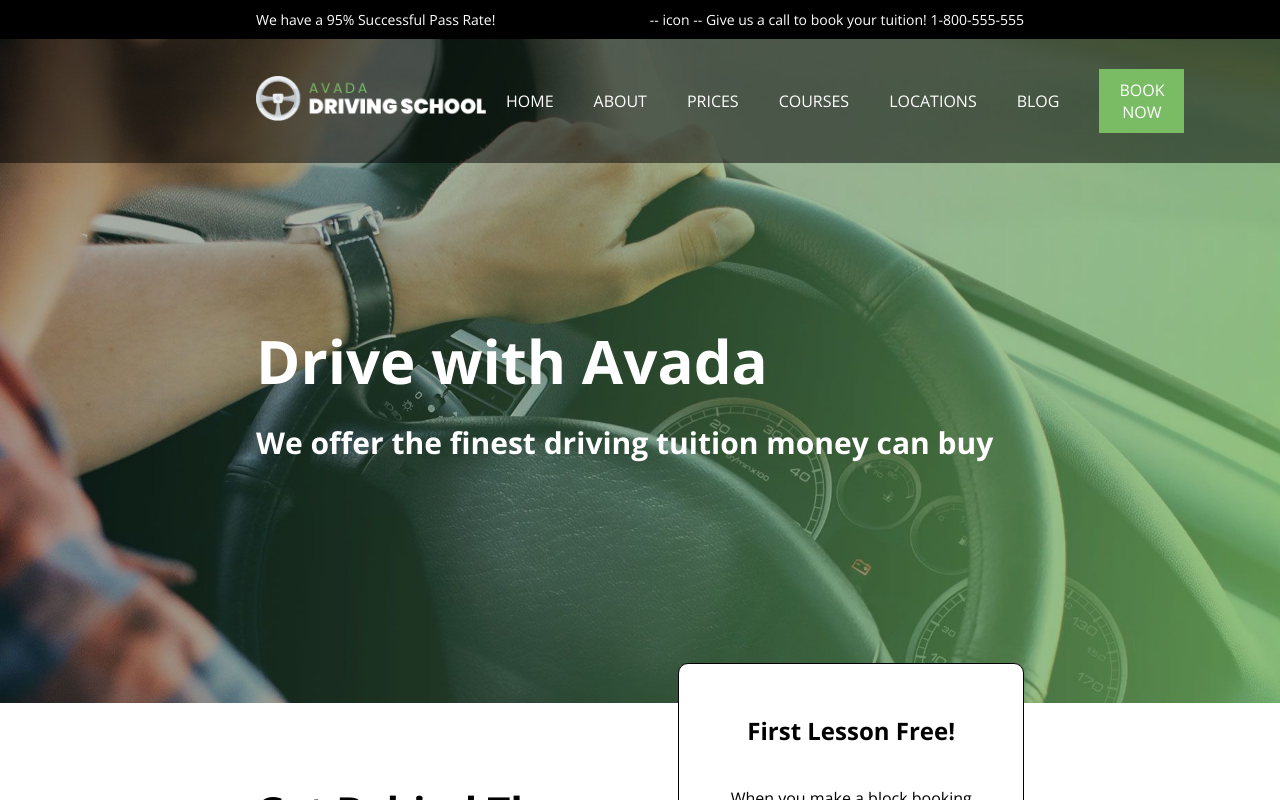
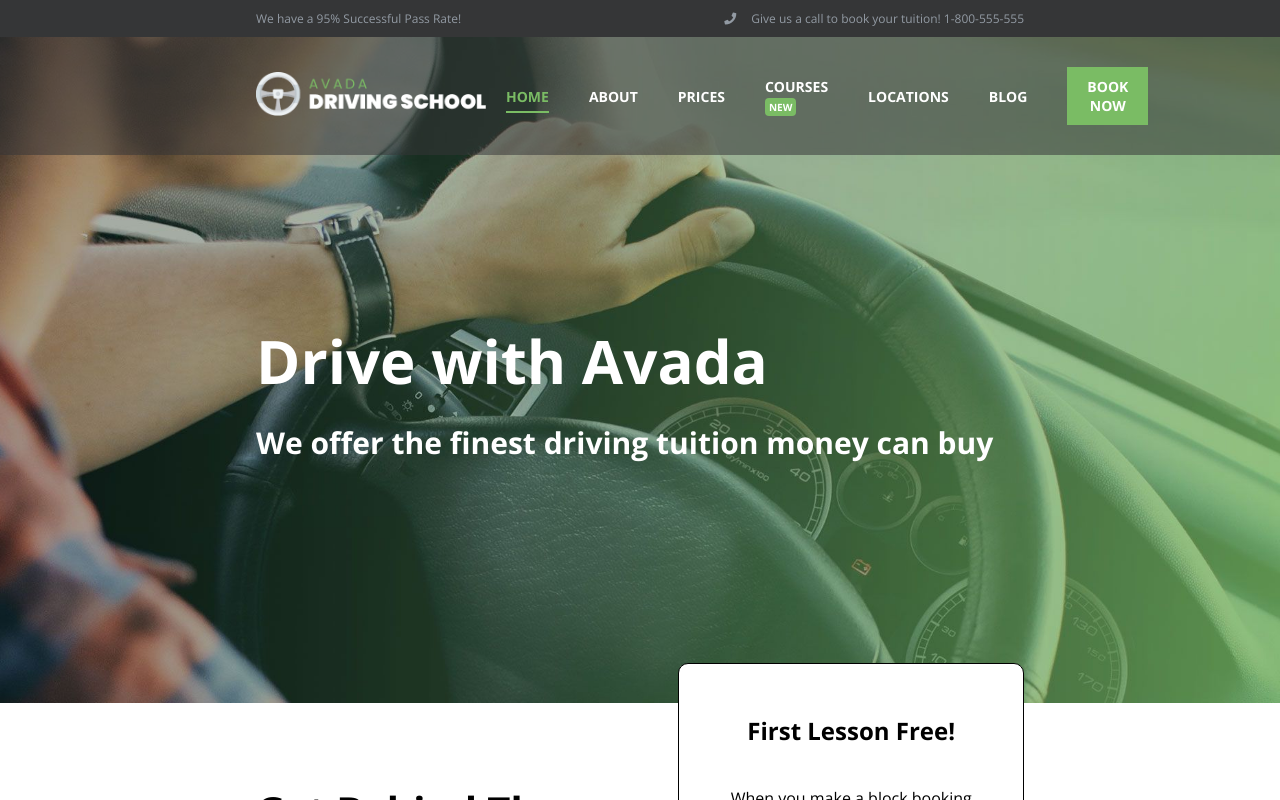
Before and after one commit to MatteoRuggieri2/proj-html-vuejs, a Vue app: page / in a window 1280 px wide. Shown: the top 800 px of the page. Built offline with nearby package versions, Linux system fonts and the light colour scheme.

Commit message:
Terminato header

```diff
--- a/src/components/Header.vue
+++ b/src/components/Header.vue
@@ -7,7 +7,7 @@
                 <div class="wrapper">
                     <span>We have a 95% Successful Pass Rate!</span>
                     <span>
-                        <span>-- icon -- </span>
+                        <span class="phone-icon"><i class="fas fa-phone"></i></span>
                         <span>Give us a call to book your tuition! 1-800-555-555</span>
                     </span>
                 </div>
@@ -28,7 +28,10 @@
                     <nav>
                         <ul>
                             <li v-for="(element, index) in headerLinks" :key="index">
-                                <a href="#">{{ element.name }}</a>
+                                <a :class="element.active ? 'active' : false" href="#">
+                                    {{ element.name }}
+                                </a>
+                                <span v-if="element.new" class="new-tag">new</span>
                             </li>
                         </ul>
                         <a class="btn btn-primary" href="#">book now</a>
@@ -61,20 +64,26 @@ export default {
 
         .header-top {
             padding: 10px 0;
-            background-color: black;
-            color: $secondary_color;
-            font-size: 14px;
+            background-color: #353637;
+            color: $primary_text_color;
+            font-size: 12px;
 
             .wrapper {
                 display: flex;
                 justify-content: space-between;
+
+                .phone-icon {
+                    margin-right: 15px;
+                }
             }
         }
 
         .header-bottom {
             padding: 30px 0;
-            background-color: rgba(0, 0, 0, 0.5);   // Prendere il colore principale dell'header e schiarirlo
+            background-color: #35363788;   // Prendere il colore principale dell'header e schiarirlo
             color: $secondary_color;
+            font-size: 14px;
+            font-weight: bold;
 
             .wrapper {
                 display: flex;
@@ -96,6 +105,25 @@ export default {
 
                         li {
                             margin: 0 20px;
+
+                            a {
+                                padding-bottom: 5px;
+                                &.active {
+                                    color: $primary_color;
+                                    border-bottom: 2px solid $primary_color;
+                                }
+
+                                &:hover {
+                                    color: $primary_color;
+                                }
+                            }
+
+                            .new-tag {
+                                background-color: $primary_color;
+                                font-size: 10px;
+                                padding: 2px 4px;
+                                border-radius: 4px;
+                            }
                         }
                     }
 
--- a/src/style/variables.scss
+++ b/src/style/variables.scss
@@ -4,7 +4,7 @@ $secondary_color: #ffffff;
 $third_color: #7799ad;
 
 // Section Title - Font Size
-$section_title_font_size: 40px
+$section_title_font_size: 40px;
 
 // Text color
-// $primary_text_color: white;
+$primary_text_color: #929aa3;
```
